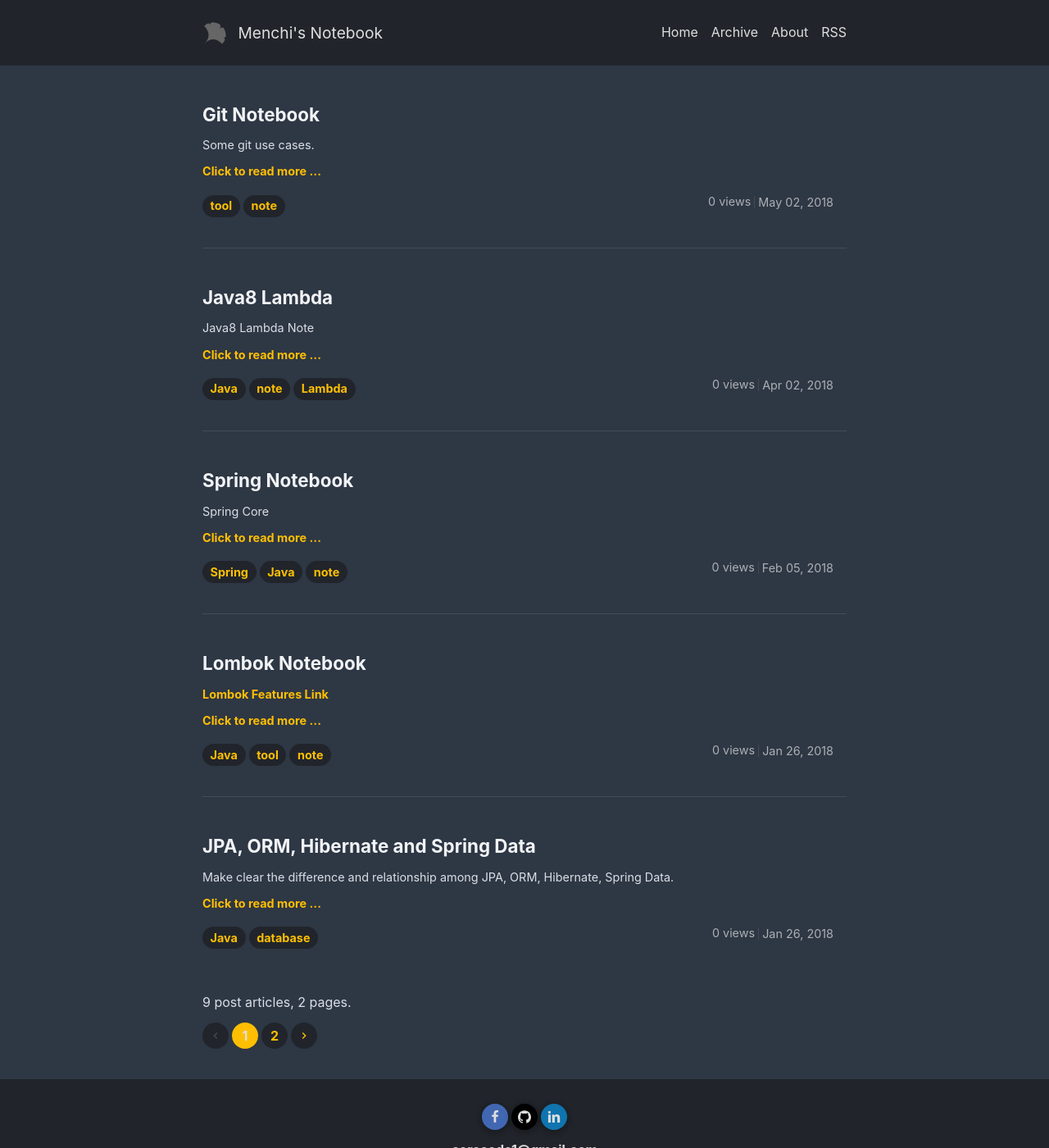
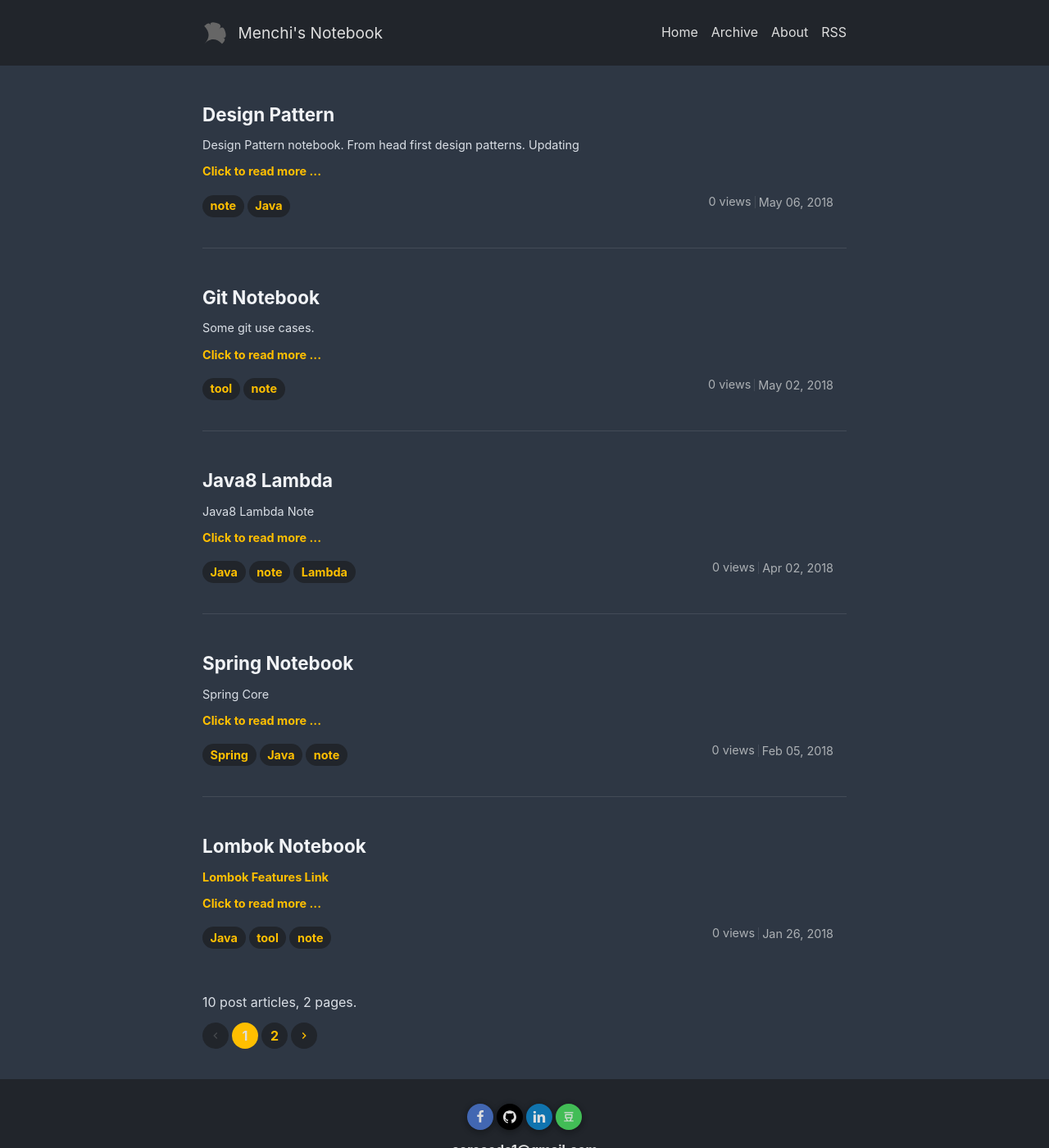
Before and after one commit to MenchiG/notebook, a Jekyll site: the page built from index.html, in a window 1280 px wide and 1400 px high. Shown: the whole window at 82% size. Built offline with Jekyll 4.4.1, drawn with Linux system fonts in a browser that asks for light colours; nearby versions of some CDN libraries; the list of posts is cut into pages by our own code; comment, search, counter and statistics services are not loaded; part of the change alters nothing that is shown.

Commit message:
add build pattern

```diff
--- a/_config.yml
+++ b/_config.yml
@@ -50,7 +50,7 @@ author:
   github: MenchiG
   # googleplus:  #your Google+ username
   # weibo:  #your Weibo username
-  # douban:  #your Douban username
+  douban: menchi1024 #your Douban username
   linkedin:  mengqi-guo
   instagram: menchi1024
 
--- /dev/null
+++ b/_posts/2018-05-06-design-pattern.md
@@ -0,0 +1,43 @@
+---
+layout: post
+title: Design Pattern
+key: 10010
+tags: note Java
+category: blog
+---
+
+Design Pattern notebook. From head first design patterns. Updating<!--more-->
+
+## OO Basic
+
+* Abstraction
+* Encapsulation
+* Polymorphism
+* Inheritance
+
+## Design Priciple
+
+* Identify the aspects of your application that vary and separate them fom what stays the same.
+* Program to an interface, not an implementation.
+* Favor composition over inheritance
+* Strive for loosely coupled designs between objects that interact.
+* Classes should be open for extension, but closed for modification.
+* Depend upon abstractions. Do not depend upon cincrete classes.
+
+## Build Pattern
+
+### The Strategy Pattern
+
+Defines a family of algorithms, encapsulate each one, and makes them interchangeable.Stratey les the algorithm vary independently from clients that use it.
+
+### The Observer Pattern
+
+Defines a one-to-many dependency objects so that when one object change state, all of its dependents are notified and updated automatically.
+
+### The Decorator Pattern
+
+Attaches additional responsibilities to an object dynamically. Decorators provide a flexible alternative to subclassing for extending functionality.
+
+### The Factory Method Pattern
+
+Defines an interface for creating an object, but lets subclasses decide which class to instantiate. Factory Method lets a class defer instantiation to subclasses.
```
